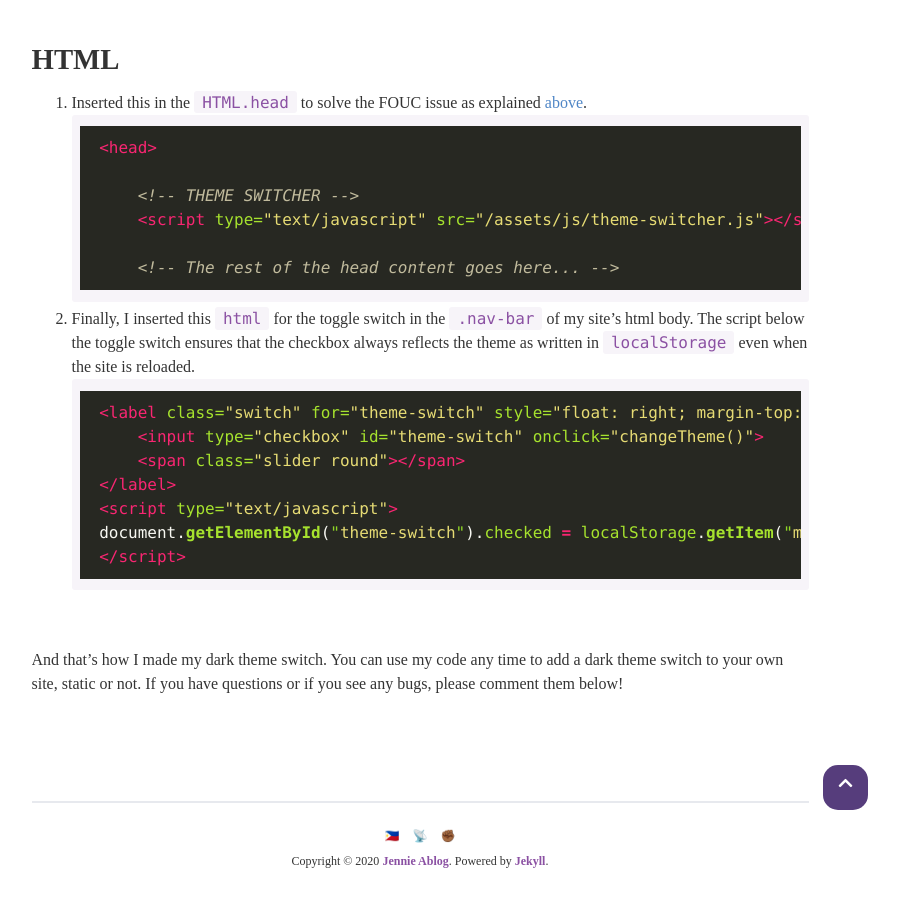
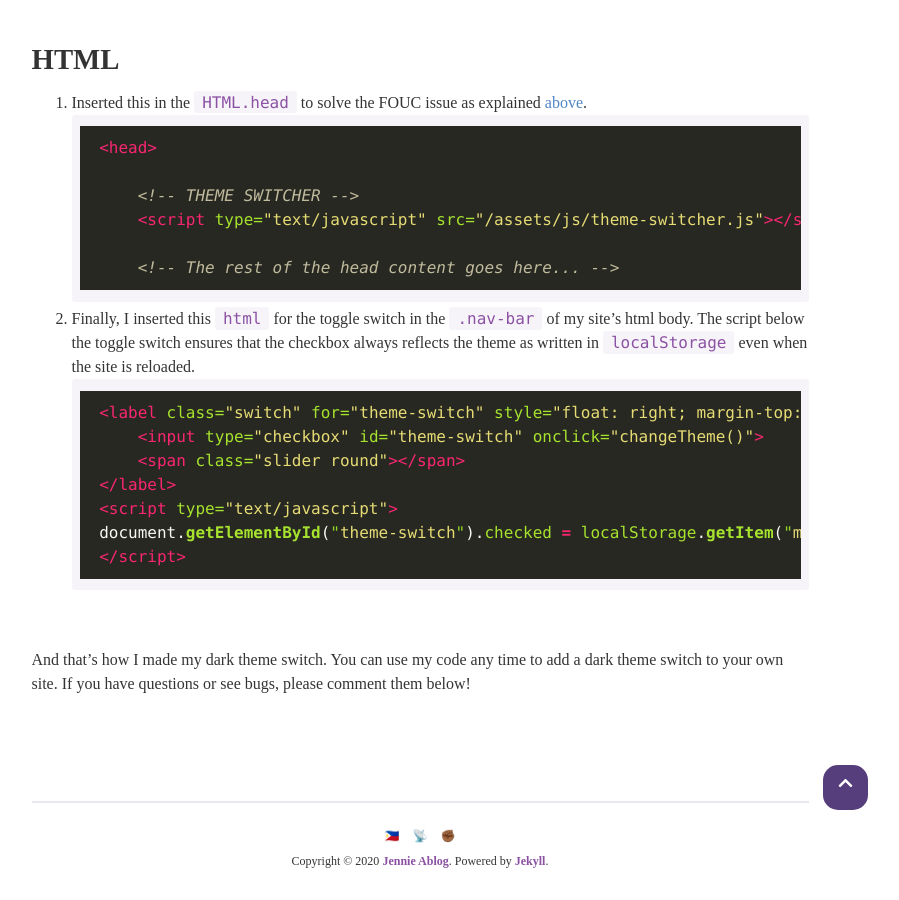
Before and after one commit to jennieablog/jennieablog.github.io, a Jekyll site: the page built from _posts/2020-06-20-coding-a-theme-switch.md, in a window 1280 px wide and 900 px high, scrolled down 7120 px. Shown: the whole window, without its empty margins (220-1119 px from the left). Built offline with Jekyll 4.4.1, drawn with Linux system fonts in a browser that asks for light colours; nearby versions of some CDN libraries; some web fonts are replaced; comment, search, counter and statistics services are not loaded; part of the change alters nothing that is shown; some of the changed text lies outside the part shown.

```diff
--- a/_posts/2020-06-20-coding-a-theme-switch.md
+++ b/_posts/2020-06-20-coding-a-theme-switch.md
@@ -1,9 +1,9 @@
 ---
 layout: post
 title: Let there be 'dark' 🌗
-subtitle : Putting a dark theme switch on a static site generator like Jekyll
+subtitle : Creating a dark theme switch for a static site generator
 tags: [javascript, css, jekyll]
-image: https://ixxidesign.azureedge.net/media/1016694/StarWars-DarthVader.jpg
+image: https://avatars2.githubusercontent.com/u/38494721?s=400&v=4
 displayimage: false
 show: True
 author: Jennie Ablog
@@ -308,4 +308,4 @@ In summary, here is how I implemented my dark theme switch. 💁🏽
 
 <br><br>
 
-And that's how I made my dark theme switch. You can use my code any time to add a dark theme switch to your own site, static or not. If you have questions or if you see any bugs, please comment them below!
+And that's how I made my dark theme switch. You can use my code any time to add a dark theme switch to your own site. If you have questions or see bugs, please comment them below!
```
